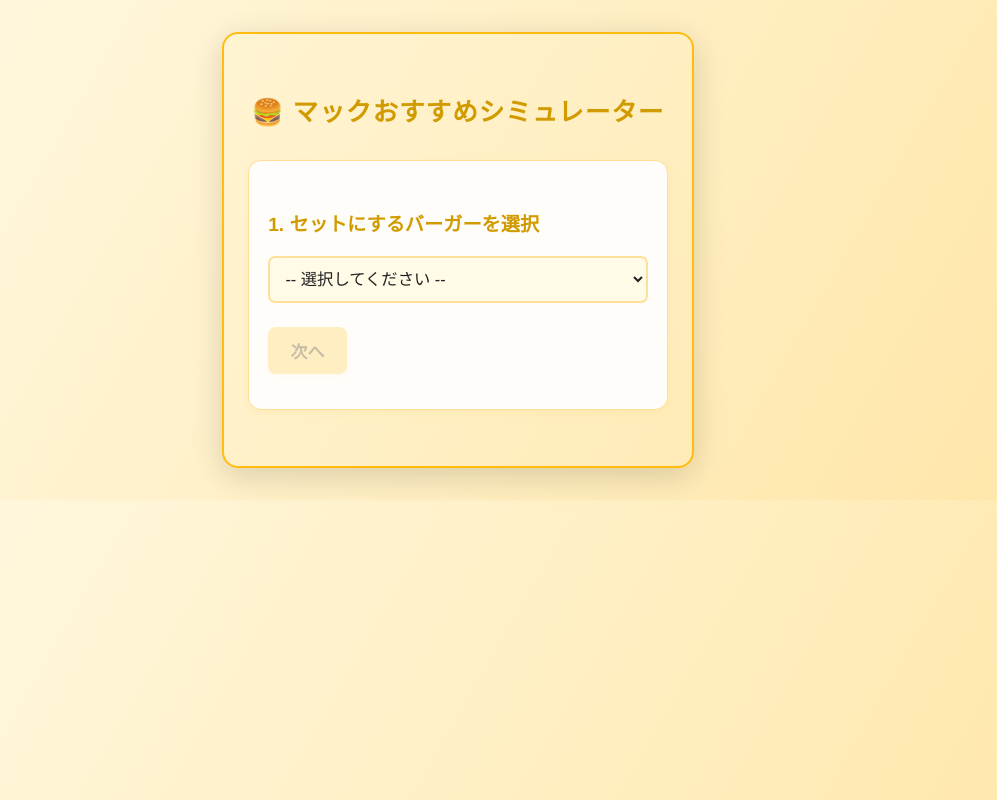
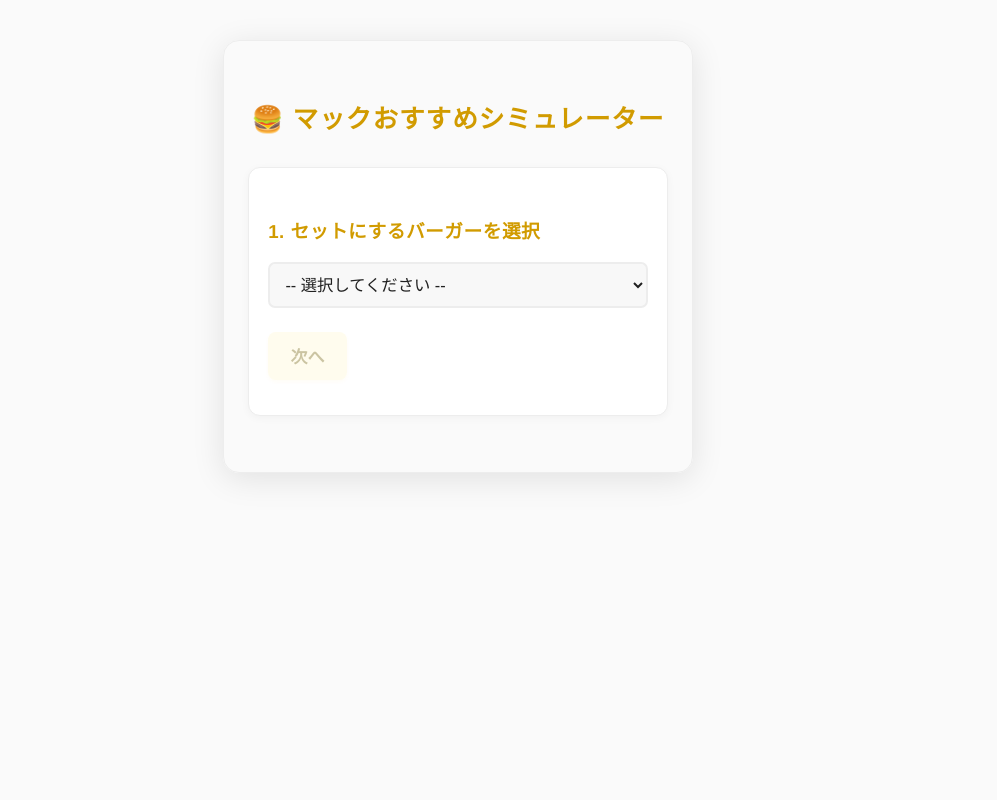
Before and after one commit to mimikonadeshiko/mc_simulator, a plain HTML site: page index.html in a window 1280 px wide. Shown: the whole page, without its empty margins (182-1179 px from the left). Drawn offline with nearby package versions, Linux system fonts and the light colour scheme.

Commit message:
うなぎ

```diff
--- a/index.html
+++ b/index.html
@@ -8,20 +8,23 @@
         :root {
             --main: #ffbc0e;
             --main-dark: #d19b00;
-            --main-light: #ffe099;
+            --main-light: #fff5d6;
+            --base-bg: #fafafa;
+            --card-bg: #fff;
+            --border: #ededed;
+            --text: #212121;
         }
 
         body {
             font-family: "Helvetica Neue", "Roboto", Arial, sans-serif;
-            background: linear-gradient(120deg, #fff9e3 0%, #ffe6a7 100%);
-            color: #212121;
+            background: var(--base-bg);
+            color: var(--text);
             max-width: 420px;
-            margin: 2rem auto;
+            margin: 2.5rem auto;
             padding: 2.5rem 1.5rem 1.5rem 1.5rem;
             border-radius: 16px;
-            box-shadow: 0 8px 32px rgba(0, 0, 0, 0.15);
-            border: 2px solid var(--main);
-            position: relative;
+            box-shadow: 0 6px 32px rgba(0, 0, 0, 0.10);
+            border: 1.5px solid var(--border);
         }
 
         h1 {
@@ -38,37 +41,44 @@
             animation: fadeIn .3s;
         }
 
-        .step {
+        .step,
+        .result-box {
+            background: var(--card-bg);
+            padding: 2rem 1.2rem 1.2rem 1.2rem;
+            border-radius: 12px;
+            border: 1.7px solid var(--border);
+            box-shadow: 0 2px 8px rgba(0, 0, 0, 0.04);
             margin-bottom: 2rem;
-            background: #fffdfa;
-            padding: 2rem 1.2rem 1.2rem 1.2rem;
-            border-radius: 13px;
-            border: 1.5px solid var(--main-light);
-            box-shadow: 0 3px 8px rgba(255, 188, 14, 0.08);
+        }
+
+        .result-box {
+            border: 2.2px solid var(--main);
         }
 
         h2 {
             color: var(--main-dark);
-            font-size: 1.2rem;
+            font-size: 1.17rem;
             font-weight: 600;
             margin-bottom: 1.2rem;
+            letter-spacing: 0.5px;
         }
 
         select {
             width: 100%;
             padding: 0.7rem 0.7rem;
             margin-bottom: 1.5rem;
-            border: 2px solid var(--main-light);
+            border: 2px solid var(--border);
             border-radius: 7px;
             font-size: 1.02rem;
-            background: #fffbe7;
-            color: #212121;
+            background: #f8f8f8;
+            color: var(--text);
             transition: border-color .15s;
             outline: none;
         }
 
         select:focus {
             border-color: var(--main);
+            background: var(--main-light);
         }
 
         button,
@@ -83,14 +93,14 @@
             margin-bottom: 1rem;
             font-weight: 600;
             cursor: pointer;
-            box-shadow: 0 2px 4px rgba(255, 188, 14, 0.09);
+            box-shadow: 0 2px 4px rgba(255, 188, 14, 0.06);
             transition: background .2s, color .2s;
         }
 
         button[disabled],
         .main-btn[disabled] {
-            background: #ffe7a9;
-            color: #ada07d;
+            background: #fffbe6;
+            color: #b3a977;
             cursor: not-allowed;
             opacity: 0.68;
         }
@@ -101,18 +111,9 @@
             color: #fffdfa;
         }
 
-        .result-box {
-            background: #fffdfa;
-            border-radius: 14px;
-            padding: 2rem 1.1rem 1.2rem 1.1rem;
-            border: 2px solid var(--main);
-            margin-bottom: 2.2rem;
-            box-shadow: 0 2px 8px rgba(255, 188, 14, 0.09);
-        }
-
         #historyOutput {
-            background: #fffbec;
-            border: 1.5px solid var(--main-light);
+            background: #f5f5f5;
+            border: 1.5px solid var(--border);
             border-radius: 8px;
             padding: 0.8rem 1rem;
             margin: 0.8rem 0 0 0;
```
Also changed, not shown: 1 other file.
